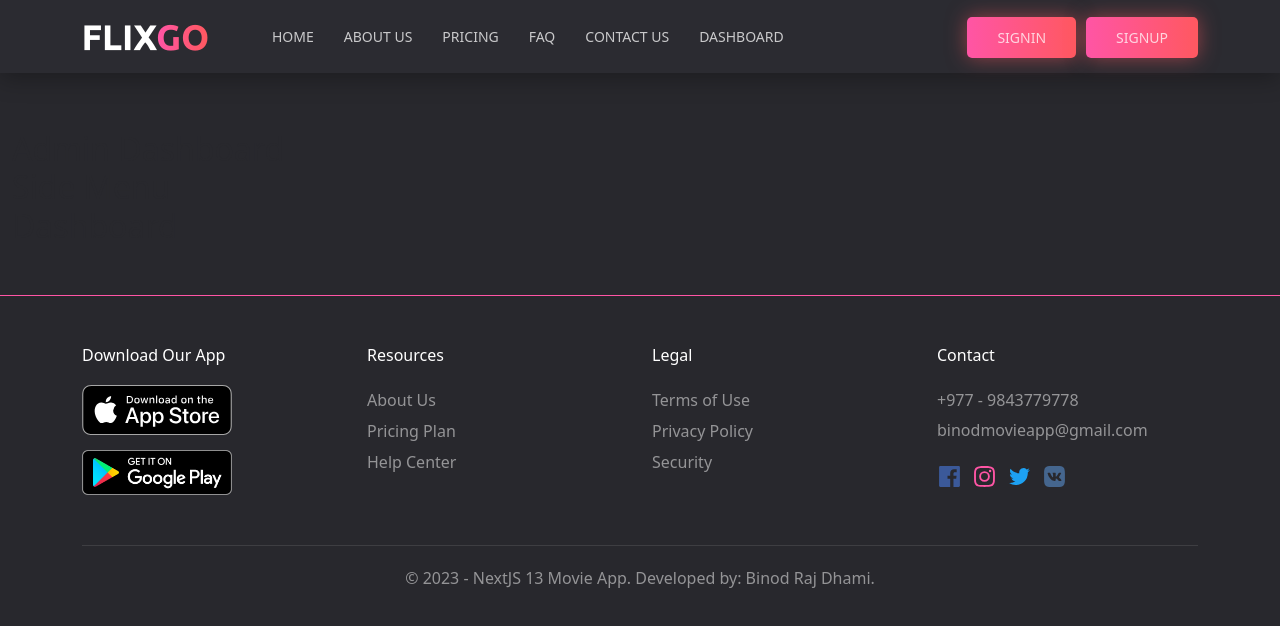
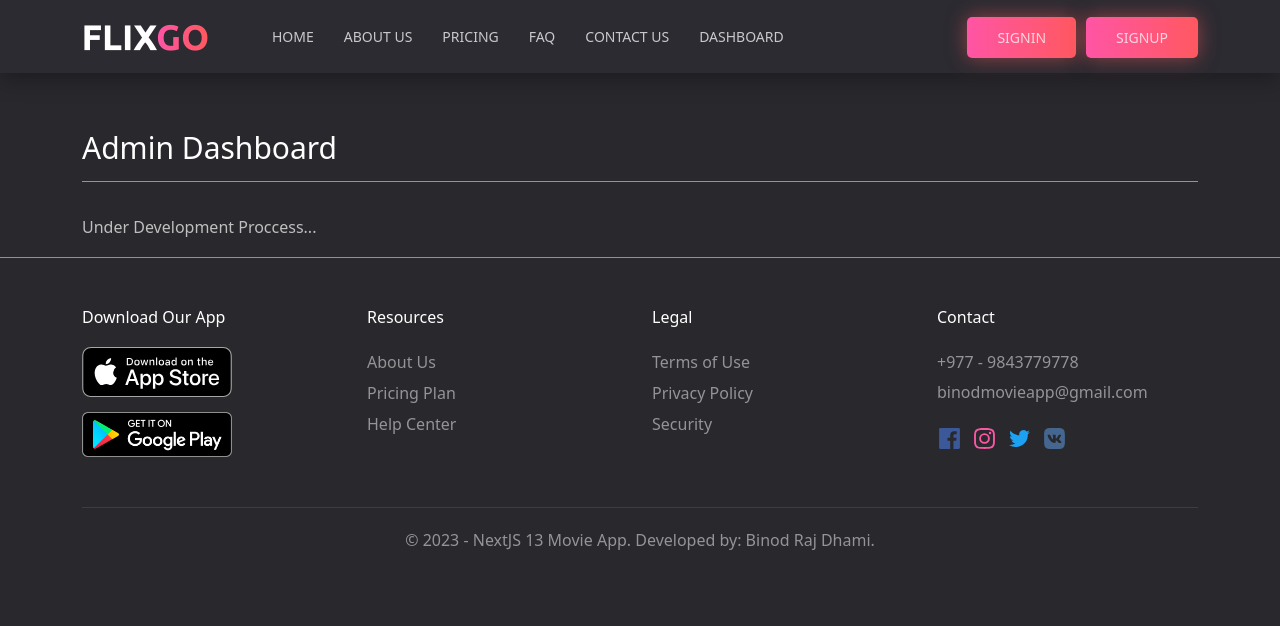
Before and after one commit to binodraajdhami/Next13MovieWebApp, a Next.js app: page /admin/dashboard in a window 1280 px wide. Shown: the top 626 px of the page. Built offline with nearby package versions, Linux system fonts and the light colour scheme.

Commit message:
change dashboard file content to under constructions

```diff
--- a/src/app/(dashboard)/admin/dashboard/page.js
+++ b/src/app/(dashboard)/admin/dashboard/page.js
@@ -1,17 +1,18 @@
 export default function AdminDashboard() {
     return (
-        <section class="admin-dashboard">
-            <div class="container-fluid">
-                <div class="admin-dashboard-header">
-                    <h2>Admin Dashboard</h2>
-                </div>
-                <div className="admin-dashboard-body">
-                    <div class="admin-dashboard-sidebar">
-                        <h2>Side Menu</h2>
+        <section className="content">
+            <div className="container">
+                <div className="content__container">
+                    <div className="page-title">
+                        <h1>Admin Dashboard</h1>
+                        <div className="page_title_bar"></div>
                     </div>
-                    <div class="admin-dashboard-main">
-                        <h2>Dashboard</h2>
+                    <div className="page-content">
+                        <div className="about-page-content">
+                            <p>Under Development Proccess...</p>
+                        </div>
                     </div>
+
                 </div>
             </div>
         </section>
--- a/src/app/(pages)/contact/page.js
+++ b/src/app/(pages)/contact/page.js
@@ -9,9 +9,7 @@ export default function Contact() {
                     </div>
                     <div className="page-content">
                         <div className="about-page-content">
-                            <p>It is a long established fact that a reader will be distracted by the readable content of a page when looking at its layout. The point of using Lorem Ipsum is that it has a more-or-less normal distribution of letters, as opposed to using 'Content here, content here', making it look like readable English.</p>
-                            <p>Many desktop publishing packages and web page editors now use Lorem Ipsum as their default model text, and a search for 'lorem ipsum' will uncover many web sites still in their infancy. Various versions have evolved over the years, sometimes by accident, sometimes on purpose (injected humour and the like).</p>
-                            <p>All the Lorem Ipsum generators on the Internet tend to repeat predefined chunks as necessary, making this the first true generator on the Internet. It uses a dictionary of over 200 Latin words, combined with a handful of model sentence structures, to generate Lorem Ipsum which looks reasonable. The generated Lorem Ipsum is therefore always free from repetition, injected humour, or non-characteristic words etc.</p>
+                            <p>Under Development Proccess...</p>
                         </div>
                     </div>
                 </div>
```
